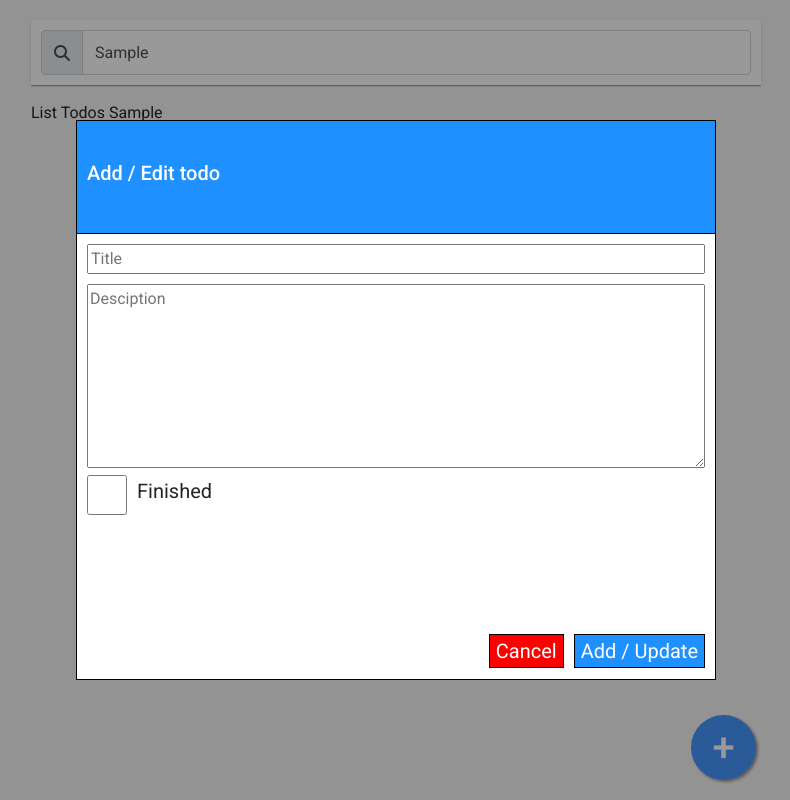
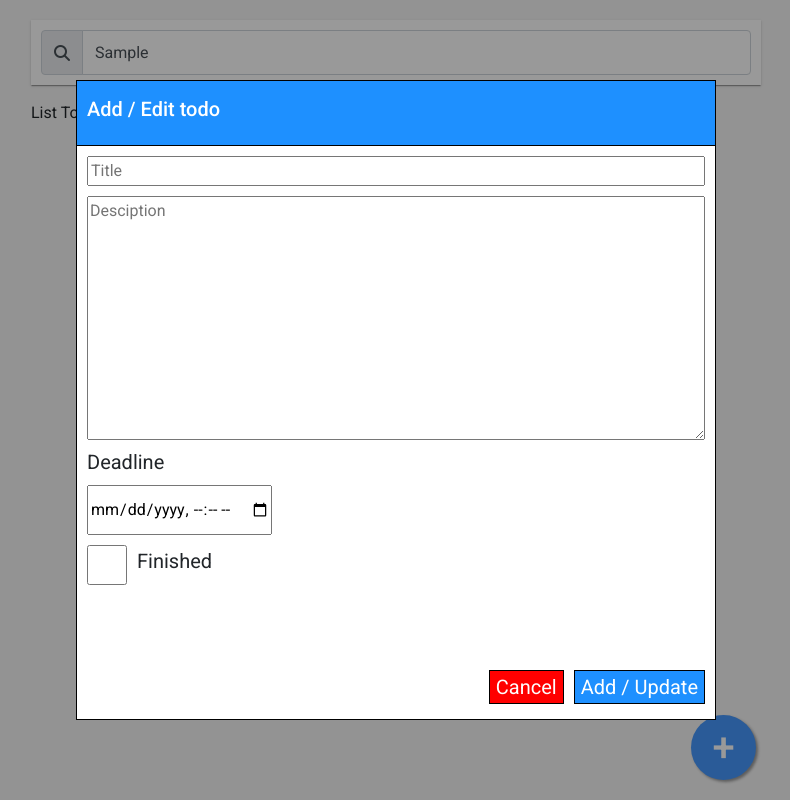
Before and after one commit to HuaAnhMinh/todo-app-svelte, a Svelte app: page / in a window 1280 px wide. Both pictures are taken after typing "Sample" into the empty fields and a click on the button "Add a new todo". Shown: the whole page, without its empty margins (244-1034 px from the left). Built offline with nearby package versions, Linux system fonts and the light colour scheme; no server answers.

Commit message:
Finished modal

```diff
--- a/src/components/Modal.svelte
+++ b/src/components/Modal.svelte
@@ -8,12 +8,22 @@
     };
 
     const submit = () => {
-        console.log(checked)
-    }
+        let deadline = document.getElementById("picker").value;
+
+        //data to call api
+        let data = {
+            title,
+            desciption,
+            deadline,
+            finished
+        };
+
+        console.log(data);
+    };
 
     let title;
     let desciption;
-    let checked = false;
+    let finished = false;
 </script>
 
 <style lang="scss">
@@ -39,13 +49,19 @@
                     type="text"
                     placeholder="Desciption"
                     bind:value={desciption} />
+                <div class="deadline">
+                    <label class="label" for="picker">Deadline</label>
+                    <input
+                        id="picker"
+                        class="picker"
+                        type="datetime-local" />
+                </div>
                 <div class="finish">
                     <input
                         id="checkbox"
                         class="checkbox"
                         type="checkbox"
-                        on:click={() => checked = !checked}
-                        checked={checked} />
+                        on:click={() => (finished = !finished)} />
                     <label class="label" for="checkbox">Finished</label>
                 </div>
             </div>
--- a/src/styles/Modal.scss
+++ b/src/styles/Modal.scss
@@ -18,7 +18,7 @@ div.backdrop {
 div.content-wrapper {
     z-index: 10;
     width: 50%;
-    height: 70%;
+    height: 80%;
     background-color: white;
     overflow: hidden;
     border: 1px solid black;
@@ -28,13 +28,13 @@ div.header {
     color: white;
     display: flex;
     padding: 10px;
-    height: 20%;
+    height: 10%;
     flex-direction: row;
     align-items: center;
     justify-content: flex-start;
 }
 div.content {
-    height: 70%;
+    height: 80%;
     overflow: auto;
     border-top: 1px solid black;
     padding: 10px;
@@ -47,6 +47,17 @@ textarea.desciption {
     width: 100%;
     height: 50%;
     text-align: start;
+}
+div.deadline {
+    display: flex;
+    flex-direction: column;
+    justify-content: center;
+    align-items: flex-start;
+    margin-bottom: 10px;
+}
+input.picker {
+    width: 30%;
+    height: 50px;
 }
 div.finish {
     display: flex;
```
